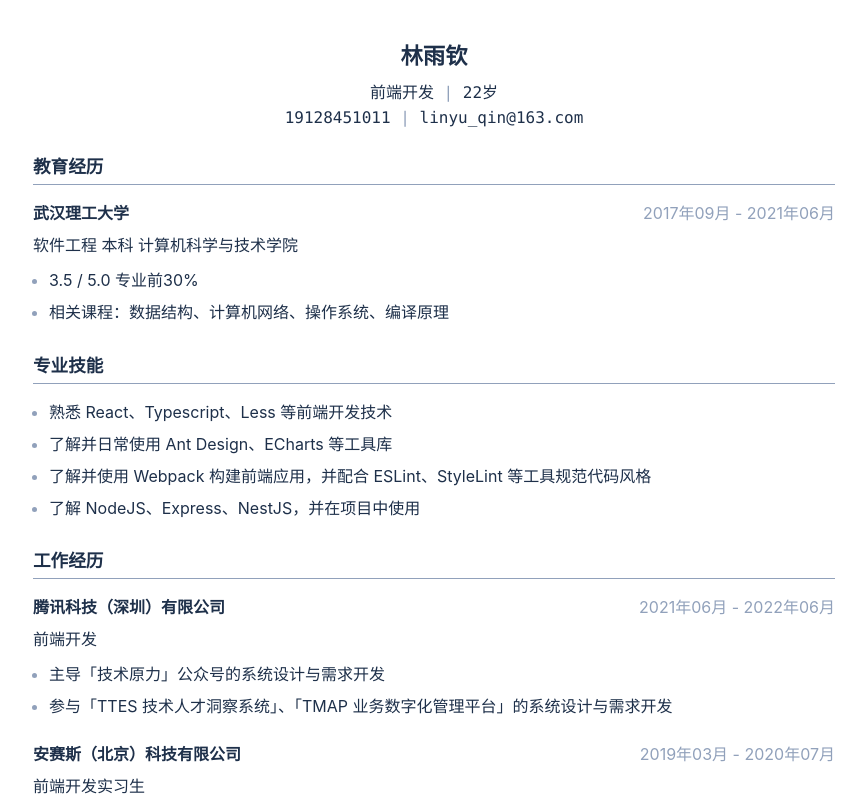
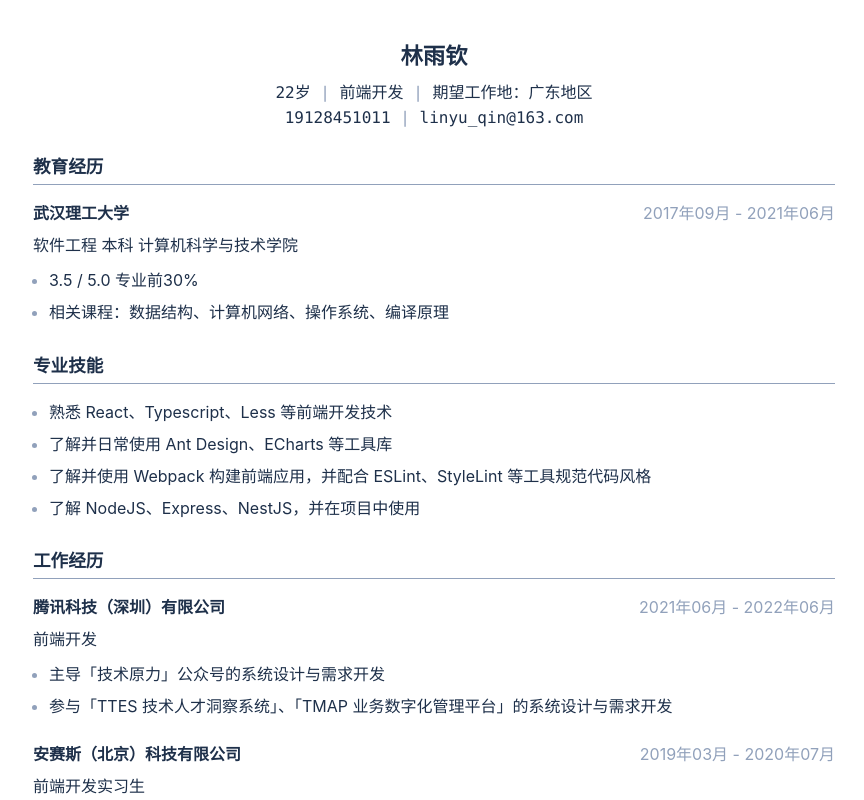
Before and after one commit to 1zumii/cv, a React app: page / in a window 1280 px wide. Shown: the top 800 px of the page, without its empty margins (206-1070 px from the left). Built offline with nearby package versions, Linux system fonts and the light colour scheme.

Commit message:
🌟 feat: 增加「期望工作地点」

```diff
--- a/src/info.ts
+++ b/src/info.ts
@@ -4,6 +4,7 @@ export const info: Info = {
   name: '林雨钦',
   position: '前端开发',
   age: '22岁',
+  expectedWorkplace: '广东地区',
   phoneNumber: '19128451011',
   email: 'linyu_qin@163.com',
   github: ['github 学习笔记', 'https://github.com/izumiiAoba/learning'],
--- a/src/section/personal-profile/index.tsx
+++ b/src/section/personal-profile/index.tsx
@@ -6,9 +6,16 @@ const PersonalProfile: FC = () => (
   <div className="personal-profile">
     <h2 className="name" style={{ fontSize: '1.4rem', marginBottom: 12 }}>{info.name}</h2>
     <div className="else-info">
+      <span className="age">{info.age}</span>
+      <span style={{ color: 'var(--assist-color-txt-2)' }}>&nbsp;|&nbsp;</span>
       <span className="position">{info.position}</span>
       <span style={{ color: 'var(--assist-color-txt-2)' }}>&nbsp;|&nbsp;</span>
-      <span className="age">{info.age}</span>
+      {info.expectedWorkplace && (
+        <span className="workplace">
+          期望工作地：
+          {info.expectedWorkplace}
+        </span>
+      )}
     </div>
     {/* {info.github && Array.isArray(info.github) && (
       <div className="github">
```
